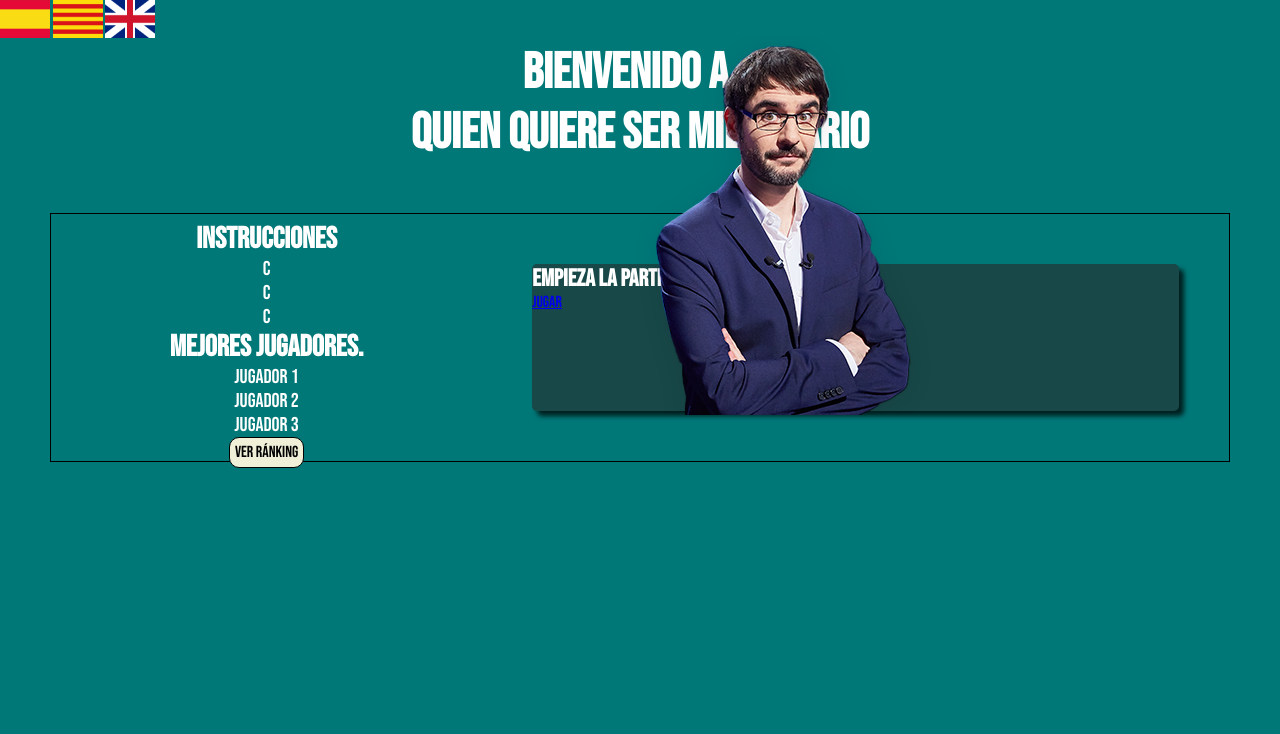
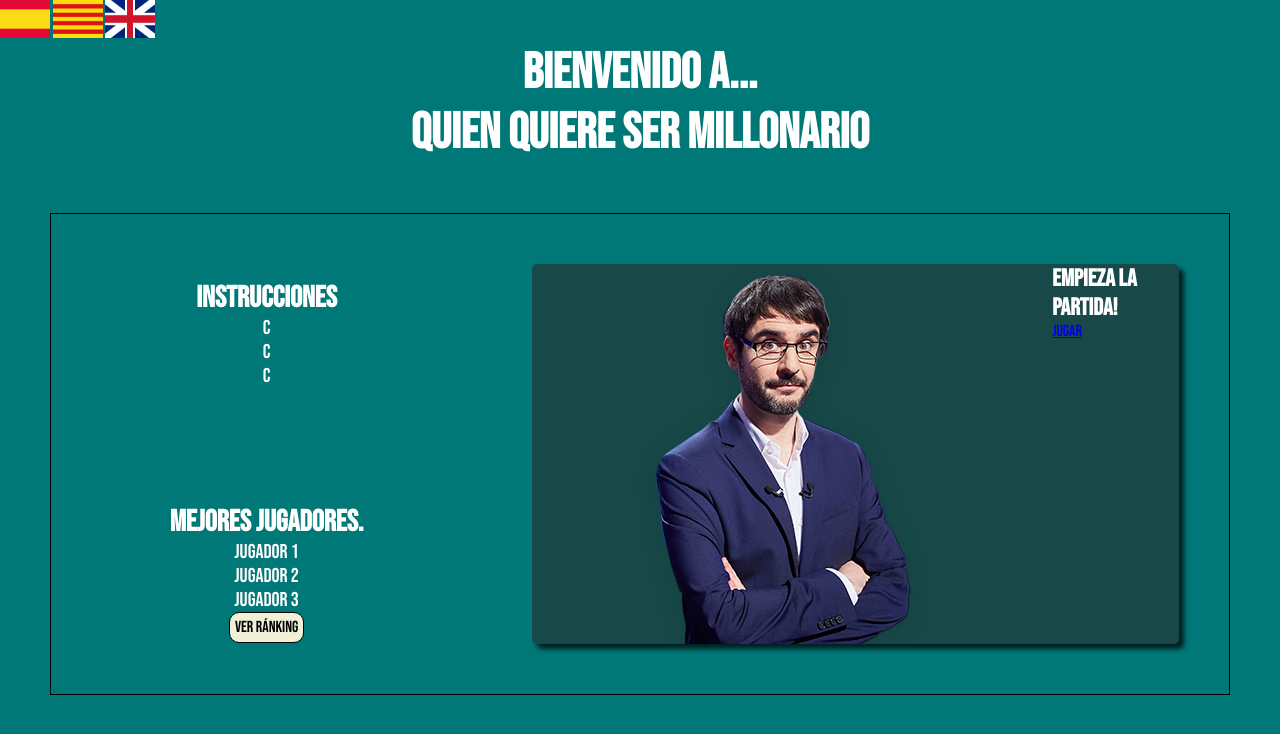
Before and after one commit to Jovaoo/QuienQuiereSerMillonario, a PHP site: page / in a window 1280 px wide. Shown: the top 734 px of the page. Run offline with PHP 8.4, Linux system fonts and the light colour scheme.

Commit message:
Actaulizado style.css

```diff
--- a/style.css
+++ b/style.css
@@ -96,12 +96,6 @@
     border-radius: 5px;
 }
 
-.right > img {
-    position: absolute;
-    top: 35px;
-}
-
-
 /* —————————————— Página de win & lose —————————————— */
 
 .circle {
```
